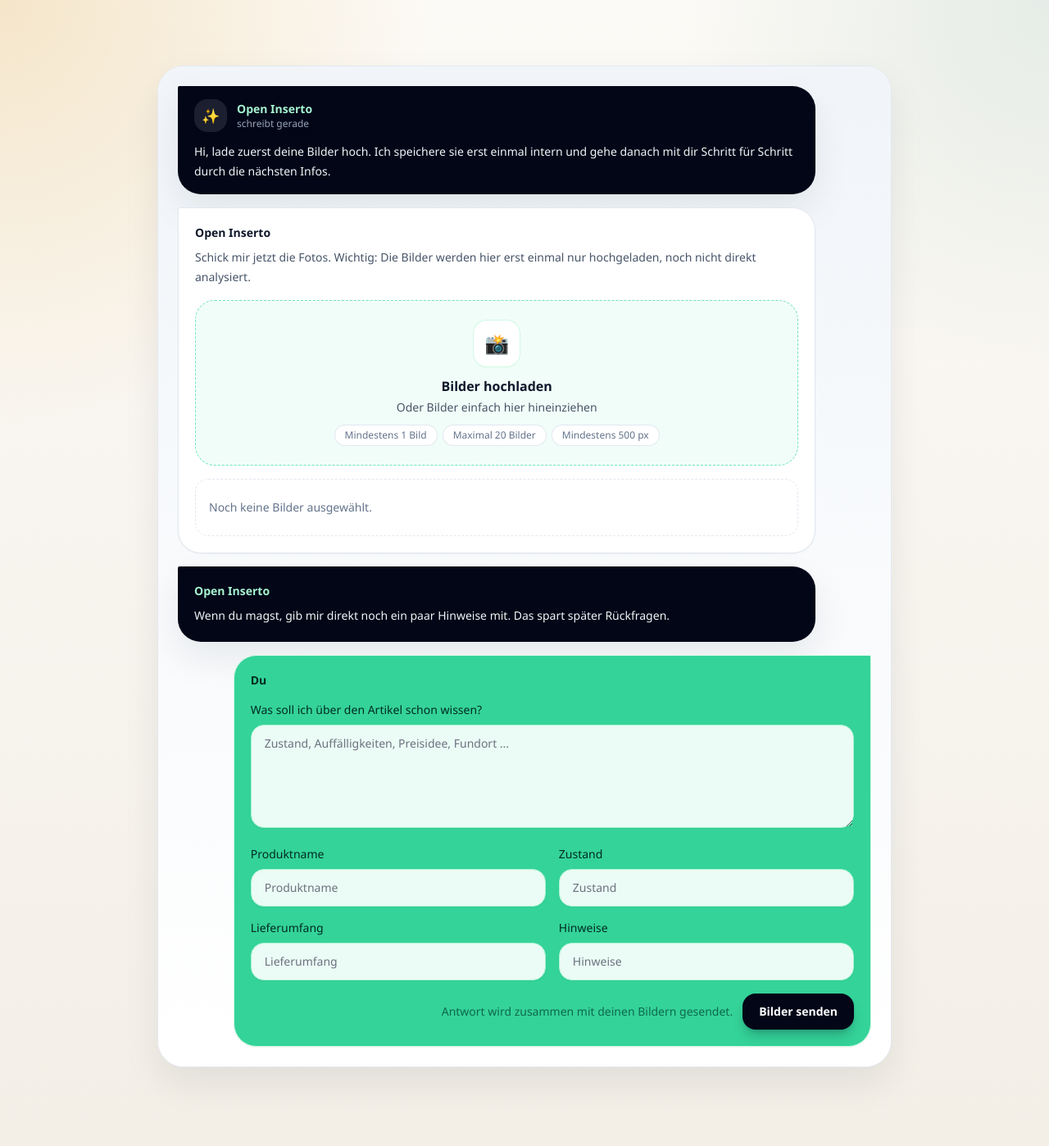
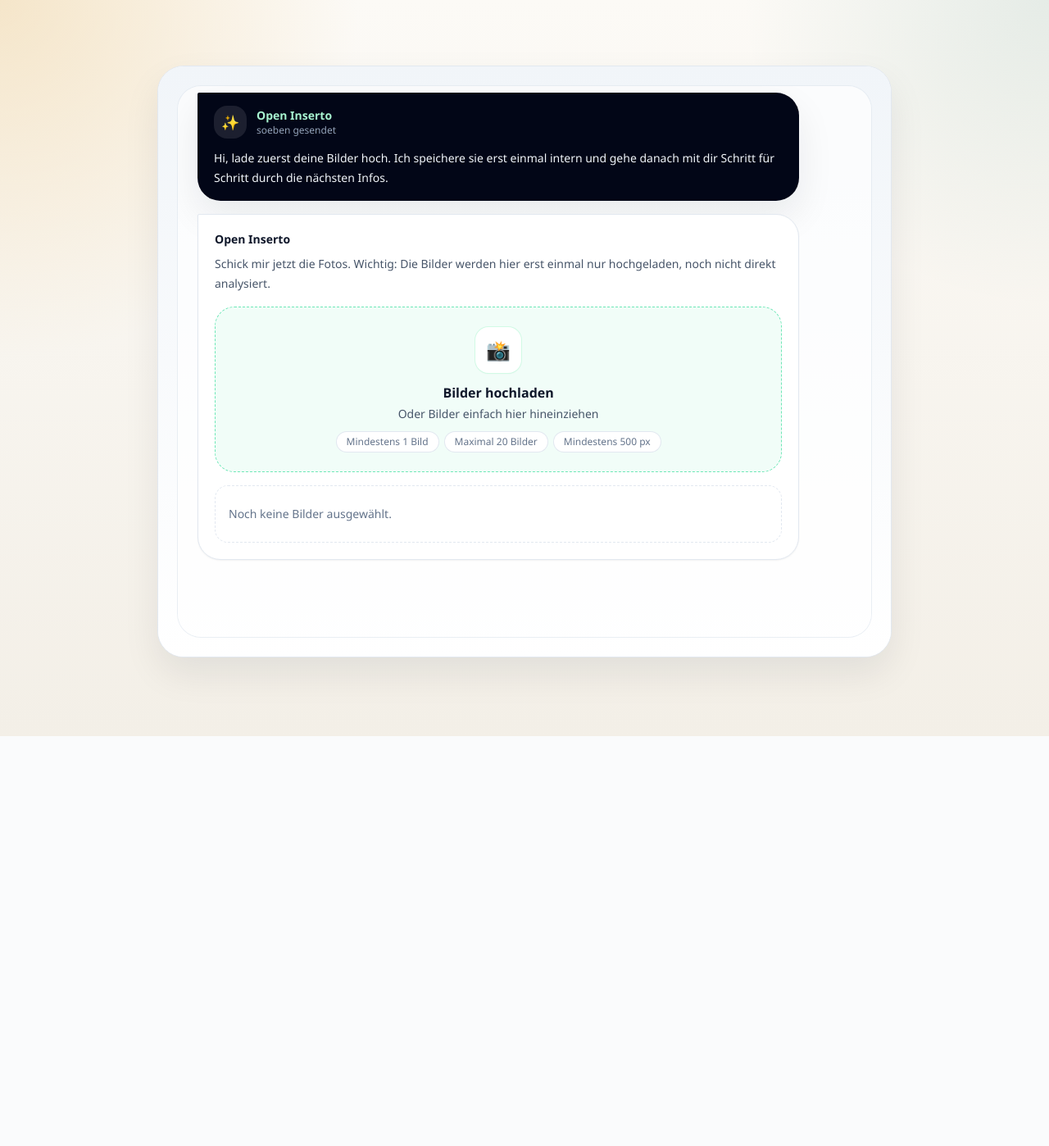
Before and after one commit to ai-clausi/open-inserto, a FastAPI app: page /drafts/upload in a window 1280 px wide. Shown: the whole page at 82% size. After the commit the page ends 898 px from the top, so only its background shows below. Run offline with FastAPI, Linux system fonts and the light colour scheme; data comes from the database, SQL or seed files in the repository; some libraries are stand-ins or nearby versions.

Commit message:
fix: make upload intro a staged chat flow

```diff
--- a/app/templates/upload.html
+++ b/app/templates/upload.html
@@ -5,26 +5,13 @@
 {% block content %}
 <section class="mx-auto flex max-w-4xl flex-col py-0 sm:py-8">
   <div class="overflow-hidden bg-transparent sm:rounded-[2rem] sm:border sm:border-slate-200 sm:bg-white sm:shadow-soft">
-    <div class="space-y-4 bg-gradient-to-b from-slate-100 via-slate-50 to-white px-0 py-4 sm:px-6 sm:py-6">
-      <div class="space-y-4" data-chat-sequence>
-        <article class="max-w-[92%] rounded-[1.75rem] rounded-tl-sm bg-slate-950 px-5 py-4 text-white shadow-soft opacity-0 transition duration-500 data-[visible=true]:opacity-100" data-chat-step>
-          <div class="flex items-center gap-3">
-            <div class="flex h-10 w-10 items-center justify-center rounded-2xl bg-white/10 text-lg">✨</div>
-            <div>
-              <strong class="block text-sm font-semibold text-emerald-200">Open Inserto</strong>
-              <p class="text-xs text-slate-400">schreibt gerade</p>
+    <div class="bg-gradient-to-b from-slate-100 via-slate-50 to-white px-0 py-4 sm:px-6 sm:py-6">
+      <div class="flex min-h-[70vh] flex-col rounded-none bg-transparent sm:min-h-[42rem] sm:rounded-[1.75rem] sm:bg-white/70 sm:ring-1 sm:ring-slate-200/70">
+        <div class="flex-1 space-y-4 overflow-y-auto px-0 pb-6 pt-2 sm:px-6" data-chat-thread></div>
       </div>
-          </div>
-          <div class="mt-3 flex items-center gap-2 text-emerald-200" data-typing-indicator>
-            <span class="h-2.5 w-2.5 rounded-full bg-current animate-bounce [animation-delay:-0.3s]"></span>
-            <span class="h-2.5 w-2.5 rounded-full bg-current animate-bounce [animation-delay:-0.15s]"></span>
-            <span class="h-2.5 w-2.5 rounded-full bg-current animate-bounce"></span>
-          </div>
-          <p class="mt-3 hidden text-sm leading-6 text-slate-100" data-chat-text>Hi, lade zuerst deine Bilder hoch. Ich speichere sie erst einmal intern und gehe danach mit dir Schritt für Schritt durch die nächsten Infos.</p>
-        </article>
 
       {% if errors %}
-          <div class="max-w-[92%] rounded-[1.5rem] rounded-tl-sm border border-rose-200 bg-rose-50 px-5 py-4 text-rose-900 shadow-sm">
+        <div class="mt-4 rounded-[1.5rem] border border-rose-200 bg-rose-50 px-5 py-4 text-rose-900 shadow-sm">
           <strong class="block text-sm font-semibold">Upload fehlgeschlagen.</strong>
           <ul class="mt-2 list-disc space-y-1 pl-5 text-sm">
             {% for error in errors %}
@@ -34,63 +21,13 @@
         </div>
       {% endif %}
 
-        <form class="space-y-4" method="post" action="/drafts/upload" enctype="multipart/form-data" data-assistant-upload-form>
-          <article class="max-w-[92%] rounded-[1.75rem] rounded-tl-sm border border-slate-200 bg-white px-5 py-5 shadow-sm opacity-0 transition duration-500 data-[visible=true]:opacity-100" data-chat-step>
-            <strong class="block text-sm font-semibold text-slate-900">Open Inserto</strong>
-            <p class="mt-2 text-sm leading-6 text-slate-600">Schick mir jetzt die Fotos. Wichtig: Die Bilder werden hier erst einmal nur hochgeladen, noch nicht direkt analysiert.</p>
-
-            <label class="group mt-4 block rounded-[1.5rem] border border-dashed border-emerald-300 bg-emerald-50/70 p-6 transition hover:border-emerald-500 hover:bg-emerald-50" data-dropzone>
-              <input class="sr-only" type="file" name="images" accept="image/*,.heic,.heif" multiple required data-image-input>
-              <div class="flex flex-col items-center justify-center gap-3 text-center">
-                <div class="flex h-14 w-14 items-center justify-center rounded-2xl bg-white text-2xl shadow-sm ring-1 ring-emerald-100">📸</div>
-                <div>
-                  <p class="text-base font-semibold text-slate-900">Bilder hochladen</p>
-                  <p class="mt-1 text-sm text-slate-600">Oder Bilder einfach hier hineinziehen</p>
-                </div>
-                <div class="flex flex-wrap justify-center gap-2 text-xs text-slate-500">
-                  <span class="rounded-full bg-white px-3 py-1 ring-1 ring-slate-200">Mindestens 1 Bild</span>
-                  <span class="rounded-full bg-white px-3 py-1 ring-1 ring-slate-200">Maximal 20 Bilder</span>
-                  <span class="rounded-full bg-white px-3 py-1 ring-1 ring-slate-200">Mindestens 500 px</span>
-                </div>
-              </div>
-            </label>
-
-            <div class="mt-4 grid gap-3 sm:grid-cols-2 xl:grid-cols-3" data-preview-grid>
-              <p class="col-span-full rounded-2xl border border-dashed border-slate-200 px-4 py-6 text-sm text-slate-500">Noch keine Bilder ausgewählt.</p>
-            </div>
-          </article>
-
-          <article class="max-w-[92%] rounded-[1.75rem] rounded-tl-sm bg-slate-950 px-5 py-5 text-white shadow-soft opacity-0 transition duration-500 data-[visible=true]:opacity-100" data-chat-step>
-            <strong class="block text-sm font-semibold text-emerald-200">Open Inserto</strong>
-            <p class="mt-2 text-sm leading-6 text-slate-100">Wenn du magst, gib mir direkt noch ein paar Hinweise mit. Das spart später Rückfragen.</p>
-          </article>
-
-          <article class="ml-auto max-w-[92%] rounded-[1.75rem] rounded-tr-sm border border-emerald-100 bg-emerald-400 px-5 py-5 text-emerald-950 shadow-sm opacity-0 transition duration-500 data-[visible=true]:opacity-100" data-chat-step>
-            <strong class="block text-sm font-semibold">Du</strong>
-
-            <div class="mt-4 grid gap-4">
-              <label class="block">
-                <span class="mb-2 block text-sm font-medium">Was soll ich über den Artikel schon wissen?</span>
-                <textarea class="min-h-28 w-full rounded-2xl border-emerald-200 bg-white/90 px-4 py-3 text-sm text-slate-900 shadow-sm focus:border-emerald-600 focus:ring-emerald-600" name="notes" rows="5" placeholder="Zustand, Auffälligkeiten, Preisidee, Fundort ...">{{ form_values.notes or '' }}</textarea>
-              </label>
-
-              <div class="grid gap-4 md:grid-cols-2">
+      <form class="hidden" method="post" action="/drafts/upload" enctype="multipart/form-data" data-assistant-upload-form>
+        <input type="file" name="images" accept="image/*,.heic,.heif" multiple required data-image-input>
+        <textarea name="notes" data-notes-input>{{ form_values.notes or '' }}</textarea>
         {% for field_name, field_label in extra_fields %}
-                  <label class="block">
-                    <span class="mb-2 block text-sm font-medium">{{ field_label }}</span>
-                    <input class="w-full rounded-2xl border-emerald-200 bg-white/90 px-4 py-3 text-sm text-slate-900 shadow-sm focus:border-emerald-600 focus:ring-emerald-600" type="text" name="{{ field_name }}" value="{{ form_values[field_name] if field_name in form_values else '' }}" placeholder="{{ field_label }}">
-                  </label>
+          <input type="text" name="{{ field_name }}" value="{{ form_values[field_name] if field_name in form_values else '' }}" data-extra-input="{{ field_name }}">
         {% endfor %}
-              </div>
-
-              <div class="flex flex-wrap items-center justify-end gap-3">
-                <span class="text-sm text-emerald-900/80">Antwort wird zusammen mit deinen Bildern gesendet.</span>
-                <button class="inline-flex items-center justify-center rounded-2xl bg-slate-950 px-5 py-3 text-sm font-semibold text-white shadow-lg shadow-slate-950/20 transition hover:bg-slate-800 focus:outline-none focus:ring-2 focus:ring-slate-950/30" type="submit" data-submit-button>Bilder senden</button>
-              </div>
-            </div>
-          </article>
       </form>
-      </div>
     </div>
   </div>
 
@@ -122,40 +59,148 @@
   </div>
 </section>
 
+<template id="assistant-message-template">
+  <article class="max-w-[92%] rounded-[1.75rem] rounded-tl-sm bg-slate-950 px-5 py-4 text-white shadow-soft opacity-0 translate-y-4 transition duration-500">
+    <div class="flex items-center gap-3">
+      <div class="flex h-10 w-10 items-center justify-center rounded-2xl bg-white/10 text-lg">✨</div>
+      <div>
+        <strong class="block text-sm font-semibold text-emerald-200">Open Inserto</strong>
+        <p class="text-xs text-slate-400" data-status>schreibt gerade</p>
+      </div>
+    </div>
+    <div class="mt-3 flex items-center gap-2 text-emerald-200" data-typing-indicator>
+      <span class="h-2.5 w-2.5 rounded-full bg-current animate-bounce [animation-delay:-0.3s]"></span>
+      <span class="h-2.5 w-2.5 rounded-full bg-current animate-bounce [animation-delay:-0.15s]"></span>
+      <span class="h-2.5 w-2.5 rounded-full bg-current animate-bounce"></span>
+    </div>
+    <p class="mt-3 hidden text-sm leading-6 text-slate-100" data-chat-text></p>
+  </article>
+</template>
+
+<template id="user-message-template">
+  <article class="ml-auto max-w-[92%] rounded-[1.75rem] rounded-tr-sm border border-emerald-100 bg-emerald-400 px-5 py-4 text-emerald-950 shadow-sm opacity-0 translate-y-4 transition duration-500">
+    <strong class="block text-sm font-semibold">Du</strong>
+    <div class="mt-3 text-sm leading-6" data-user-content></div>
+  </article>
+</template>
+
+<template id="upload-card-template">
+  <article class="max-w-[92%] rounded-[1.75rem] rounded-tl-sm border border-slate-200 bg-white px-5 py-5 shadow-sm opacity-0 translate-y-4 transition duration-500">
+    <strong class="block text-sm font-semibold text-slate-900">Open Inserto</strong>
+    <p class="mt-2 text-sm leading-6 text-slate-600">Schick mir jetzt die Fotos. Wichtig: Die Bilder werden hier erst einmal nur hochgeladen, noch nicht direkt analysiert.</p>
+
+    <label class="group mt-4 block cursor-pointer rounded-[1.5rem] border border-dashed border-emerald-300 bg-emerald-50/70 p-6 transition hover:border-emerald-500 hover:bg-emerald-50" data-dropzone>
+      <input class="sr-only" type="file" accept="image/*,.heic,.heif" multiple data-virtual-image-input>
+      <div class="flex flex-col items-center justify-center gap-3 text-center">
+        <div class="flex h-14 w-14 items-center justify-center rounded-2xl bg-white text-2xl shadow-sm ring-1 ring-emerald-100">📸</div>
+        <div>
+          <p class="text-base font-semibold text-slate-900">Bilder hochladen</p>
+          <p class="mt-1 text-sm text-slate-600">Oder Bilder einfach hier hineinziehen</p>
+        </div>
+        <div class="flex flex-wrap justify-center gap-2 text-xs text-slate-500">
+          <span class="rounded-full bg-white px-3 py-1 ring-1 ring-slate-200">Mindestens 1 Bild</span>
+          <span class="rounded-full bg-white px-3 py-1 ring-1 ring-slate-200">Maximal 20 Bilder</span>
+          <span class="rounded-full bg-white px-3 py-1 ring-1 ring-slate-200">Mindestens 500 px</span>
+        </div>
+      </div>
+    </label>
+
+    <div class="mt-4 grid gap-3 sm:grid-cols-2 xl:grid-cols-3" data-preview-grid>
+      <p class="col-span-full rounded-2xl border border-dashed border-slate-200 px-4 py-6 text-sm text-slate-500">Noch keine Bilder ausgewählt.</p>
+    </div>
+  </article>
+</template>
+
+<template id="notes-composer-template">
+  <article class="ml-auto max-w-[92%] rounded-[1.75rem] rounded-tr-sm border border-emerald-100 bg-emerald-400 px-5 py-5 text-emerald-950 shadow-sm opacity-0 translate-y-4 transition duration-500">
+    <strong class="block text-sm font-semibold">Du</strong>
+
+    <div class="mt-4 grid gap-4">
+      <label class="block">
+        <span class="mb-2 block text-sm font-medium">Was soll ich über den Artikel schon wissen?</span>
+        <textarea class="min-h-28 w-full rounded-2xl border-emerald-200 bg-white/90 px-4 py-3 text-sm text-slate-900 shadow-sm focus:border-emerald-600 focus:ring-emerald-600" rows="5" placeholder="Zustand, Auffälligkeiten, Preisidee, Fundort ..." data-notes-field></textarea>
+      </label>
+
+      <div class="grid gap-4 md:grid-cols-2" data-extra-fields></div>
+
+      <div class="flex flex-wrap items-center justify-end gap-3">
+        <span class="text-sm text-emerald-900/80">Antwort wird zusammen mit deinen Bildern gesendet.</span>
+        <button class="inline-flex items-center justify-center rounded-2xl bg-slate-950 px-5 py-3 text-sm font-semibold text-white shadow-lg shadow-slate-950/20 transition hover:bg-slate-800 focus:outline-none focus:ring-2 focus:ring-slate-950/30" type="button" data-submit-button>Bilder senden</button>
+      </div>
+    </div>
+  </article>
+</template>
+
 <script>
-  const input = document.querySelector('[data-image-input]');
-  const previewGrid = document.querySelector('[data-preview-grid]');
-  const dropzone = document.querySelector('[data-dropzone]');
+  const chatThread = document.querySelector('[data-chat-thread]');
   const uploadForm = document.querySelector('[data-assistant-upload-form]');
+  const realInput = uploadForm?.querySelector('[data-image-input]');
+  const notesInput = uploadForm?.querySelector('[data-notes-input]');
   const analysisOverlay = document.querySelector('[data-analysis-overlay]');
-  const submitButton = document.querySelector('[data-submit-button]');
+  const extraFieldMeta = {{ extra_fields | tojson }};
 
-  const revealChat = () => {
-    const steps = document.querySelectorAll('[data-chat-step]');
-    steps.forEach((step, index) => {
-      window.setTimeout(() => {
-        step.dataset.visible = 'true';
-        const typingIndicator = step.querySelector('[data-typing-indicator]');
-        const text = step.querySelector('[data-chat-text]');
-        if (typingIndicator && text) {
-          window.setTimeout(() => {
-            typingIndicator.classList.add('hidden');
-            text.classList.remove('hidden');
-          }, 900);
-        }
-      }, index * 260);
+  let uploadStepMounted = false;
+  let notesStepMounted = false;
+
+  const syncFileInput = (files) => {
+    if (!realInput) return;
+    const transfer = new DataTransfer();
+    Array.from(files || []).forEach((file) => transfer.items.add(file));
+    realInput.files = transfer.files;
+  };
+
+  const scrollToBottom = (behavior = 'smooth') => {
+    window.requestAnimationFrame(() => {
+      chatThread?.lastElementChild?.scrollIntoView({ behavior, block: 'end' });
     });
   };
 
-  const renderPreviews = () => {
-    const files = Array.from(input.files || []);
-    if (!files.length) {
+  const revealNode = (node) => {
+    window.requestAnimationFrame(() => {
+      node.classList.remove('opacity-0', 'translate-y-4');
+      scrollToBottom();
+    });
+  };
+
+  const appendAssistantMessage = (text, delay = 900) => new Promise((resolve) => {
+    const template = document.getElementById('assistant-message-template');
+    const node = template.content.firstElementChild.cloneNode(true);
+    const status = node.querySelector('[data-status]');
+    const typing = node.querySelector('[data-typing-indicator]');
+    const body = node.querySelector('[data-chat-text]');
+
+    chatThread.appendChild(node);
+    revealNode(node);
+    scrollToBottom('auto');
+
+    window.setTimeout(() => {
+      typing.classList.add('hidden');
+      status.textContent = 'soeben gesendet';
+      body.textContent = text;
+      body.classList.remove('hidden');
+      scrollToBottom();
+      resolve(node);
+    }, delay);
+  });
+
+  const appendUserMessage = (html) => {
+    const template = document.getElementById('user-message-template');
+    const node = template.content.firstElementChild.cloneNode(true);
+    node.querySelector('[data-user-content]').innerHTML = html;
+    chatThread.appendChild(node);
+    revealNode(node);
+    return node;
+  };
+
+  const renderPreviews = (files, previewGrid) => {
+    const allFiles = Array.from(files || []);
+    if (!allFiles.length) {
       previewGrid.innerHTML = '<p class="col-span-full rounded-2xl border border-dashed border-slate-200 px-4 py-6 text-sm text-slate-500">Noch keine Bilder ausgewählt.</p>';
       return;
     }
 
     previewGrid.innerHTML = '';
-    files.forEach((file, index) => {
+    allFiles.forEach((file, index) => {
       const item = document.createElement('article');
       item.className = 'overflow-hidden rounded-[1.5rem] border border-slate-200 bg-slate-50 shadow-sm';
 
@@ -176,11 +221,11 @@
 
       const badge = document.createElement('span');
       badge.className = 'rounded-full bg-emerald-100 px-2.5 py-1 text-[11px] font-medium text-emerald-800';
-      badge.textContent = 'Hochgeladen';
+      badge.textContent = 'Ausgewählt';
       header.appendChild(badge);
       item.appendChild(header);
 
-      if (file.type.startsWith('image/')) {
+      if ((file.type || '').startsWith('image/')) {
         const img = document.createElement('img');
         img.alt = file.name;
         img.loading = 'lazy';
@@ -193,8 +238,73 @@
     });
   };
 
-  revealChat();
-  input?.addEventListener('change', renderPreviews);
+  const mountNotesComposer = async () => {
+    if (notesStepMounted) return;
+    notesStepMounted = true;
+
+    await appendAssistantMessage('Perfekt, die Bilder sind vorgemerkt. Wenn du magst, gib mir direkt noch ein paar Hinweise mit. Das spart später Rückfragen.');
+
+    const template = document.getElementById('notes-composer-template');
+    const node = template.content.firstElementChild.cloneNode(true);
+    const notesField = node.querySelector('[data-notes-field]');
+    const extraFieldsWrap = node.querySelector('[data-extra-fields]');
+    const submitButton = node.querySelector('[data-submit-button]');
+
+    extraFieldMeta.forEach(([fieldName, fieldLabel]) => {
+      const label = document.createElement('label');
+      label.className = 'block';
+      label.innerHTML = `
+        <span class="mb-2 block text-sm font-medium">${fieldLabel}</span>
+        <input class="w-full rounded-2xl border-emerald-200 bg-white/90 px-4 py-3 text-sm text-slate-900 shadow-sm focus:border-emerald-600 focus:ring-emerald-600" type="text" placeholder="${fieldLabel}">
+      `;
+      const field = label.querySelector('input');
+      const backing = uploadForm?.querySelector(`[data-extra-input="${fieldName}"]`);
+      field.value = backing?.value || '';
+      field.addEventListener('input', () => {
+        if (backing) backing.value = field.value;
+      });
+      extraFieldsWrap.appendChild(label);
+    });
+
+    notesField.value = notesInput?.value || '';
+    notesField.addEventListener('input', () => {
+      if (notesInput) notesInput.value = notesField.value;
+    });
+
+    submitButton.addEventListener('click', () => {
+      analysisOverlay?.classList.remove('hidden');
+      analysisOverlay?.classList.add('flex');
+      submitButton.disabled = true;
+      submitButton.textContent = 'Analyse läuft ...';
+      uploadForm?.requestSubmit();
+    });
+
+    chatThread.appendChild(node);
+    revealNode(node);
+  };
+
+  const mountUploadCard = () => {
+    if (uploadStepMounted) return;
+    uploadStepMounted = true;
+
+    const template = document.getElementById('upload-card-template');
+    const node = template.content.firstElementChild.cloneNode(true);
+    const virtualInput = node.querySelector('[data-virtual-image-input]');
+    const previewGrid = node.querySelector('[data-preview-grid]');
+    const dropzone = node.querySelector('[data-dropzone]');
+
+    const handleFiles = async (files) => {
+      if (!files?.length) return;
+      syncFileInput(files);
+      renderPreviews(files, previewGrid);
+      appendUserMessage(`<p>${files.length} Bild${files.length === 1 ? '' : 'er'} ausgewählt und zum Upload bereit.</p>`);
+      await mountNotesComposer();
+    };
+
+    virtualInput?.addEventListener('change', (event) => {
+      const files = event.target.files;
+      handleFiles(files);
+    });
 
     ['dragenter', 'dragover'].forEach((eventName) => {
       dropzone?.addEventListener(eventName, (event) => {
@@ -212,18 +322,22 @@
 
     dropzone?.addEventListener('drop', (event) => {
       const files = event.dataTransfer?.files;
-    if (!files?.length) return;
-    input.files = files;
-    renderPreviews();
+      if (!files?.length || !virtualInput) return;
+      virtualInput.files = files;
+      handleFiles(files);
     });
 
-  uploadForm?.addEventListener('submit', () => {
-    analysisOverlay?.classList.remove('hidden');
-    analysisOverlay?.classList.add('flex');
-    if (submitButton) {
-      submitButton.disabled = true;
-      submitButton.textContent = 'Analyse läuft ...';
-    }
-  });
+    chatThread.appendChild(node);
+    revealNode(node);
+  };
+
+  const boot = async () => {
+    await appendAssistantMessage('Hi, lade zuerst deine Bilder hoch. Ich speichere sie erst einmal intern und gehe danach mit dir Schritt für Schritt durch die nächsten Infos.');
+    window.setTimeout(() => {
+      mountUploadCard();
+    }, 240);
+  };
+
+  boot();
 </script>
 {% endblock %}
```
Lines whose indentation alone changed are shown as unchanged.
